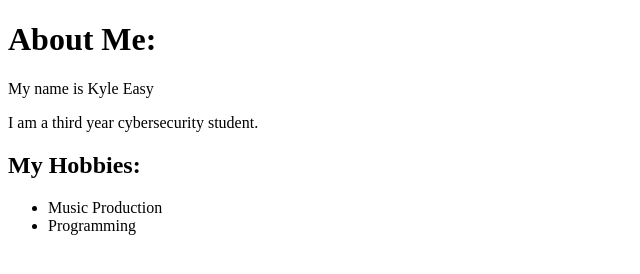
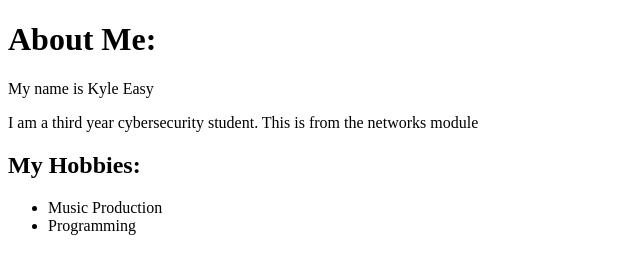
Before and after one commit to keasy7/02_mypage_33828156, a website: page aboutMe.html in a window 1280 px wide. Shown: the whole page, without its empty margins (0-640 px from the left). Drawn offline with Linux system fonts and the light colour scheme.

Commit message:
initial version

```diff
--- a/aboutMe.html
+++ b/aboutMe.html
@@ -7,7 +7,7 @@
 
 <h1>About Me:</h1>
 <p>My name is Kyle Easy</p>
-<p>I am a third year cybersecurity student.</p>
+<p>I am a third year cybersecurity student. This is from the networks module</p>
 
 <h2>My Hobbies:</h2>
 <ul>
```
Also changed, not shown: index.js (line endings or trailing spaces).
